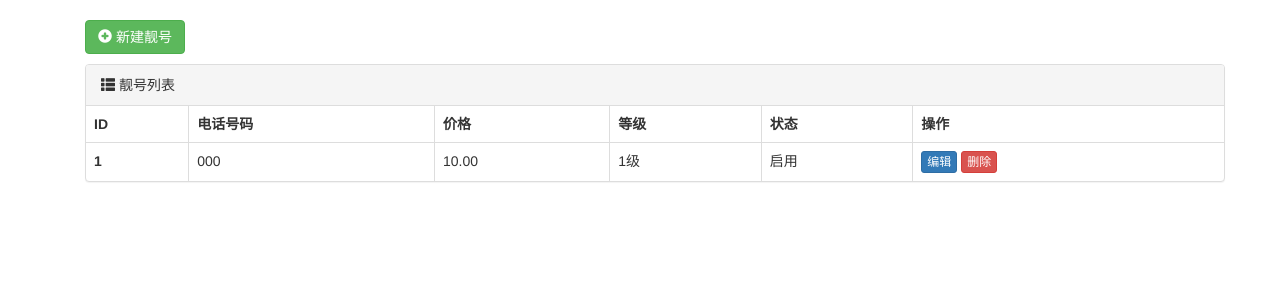
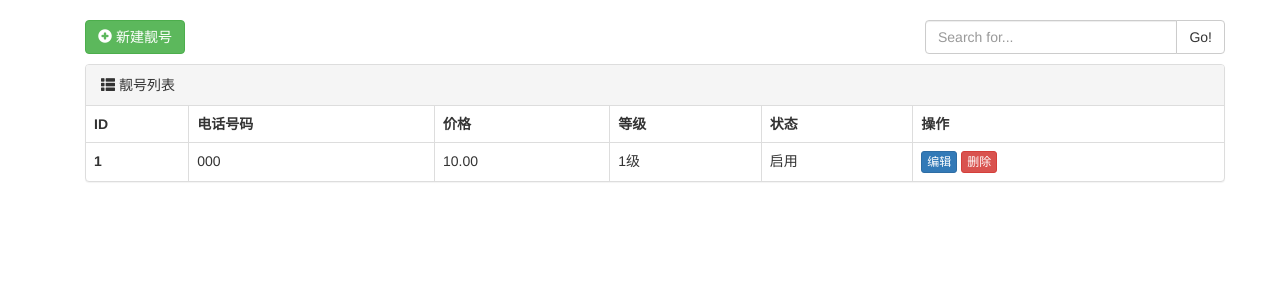
Before and after one commit to Ssupervipuser/django02, a Django app: page /pretty_num/list/ in a window 1280 px wide. Shown: the part 52-352 px from the top of the page. Run offline with Django 4.2, Linux system fonts and the light colour scheme; tables that the repository leaves empty hold one stand-in row (values such as "Sample post"); some libraries are stand-ins or nearby versions.

Commit message:
手机号搜索

```diff
--- a/app01/views.py
+++ b/app01/views.py
@@ -191,7 +191,12 @@ class numFromModel(forms.ModelForm):
 
 
 def pretty_num_list(request):
-    queryset = models.pretty_Num.objects.all().order_by('-level')
+    data_dict={}
+    search_data=request.GET.get("q")
+    if search_data:
+        data_dict["mobile__contains"]=search_data
+    # queryset = models.pretty_Num.objects.all().order_by('-level')
+    queryset = models.pretty_Num.objects.filter(**data_dict).order_by('-level')
     return render(request, 'pretty_num.html', {'queryset': queryset})
 
 
--- a/templates/pretty_num.html
+++ b/templates/pretty_num.html
@@ -7,7 +7,22 @@
                 <span class="glyphicon glyphicon-plus-sign" aria-hidden="true"></span>
                 新建靓号
             </a>
+            <div style="float: right ;width: 300px">
+                <form method="get">
+                    <div class="input-group">
+                        <input type="text" name="q" class="form-control" placeholder="Search for...">
+                        <span class="input-group-btn">
+                         <button class="btn btn-default" type="submit">Go!</button>
+                        </span>
+
+
+                    </div><!-- /input-group -->
+                </form>
+
             </div>
+
+    </div>
+
     <div class="panel panel-default">
         <!-- Default panel contents -->
         <div class="panel-heading">
```
Lines whose indentation alone changed are shown as unchanged.
